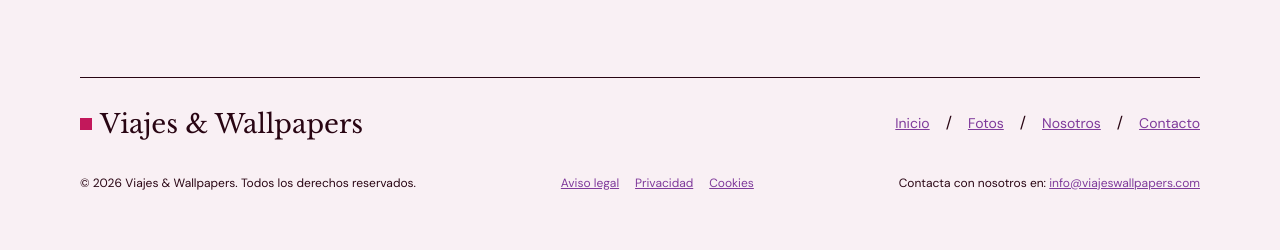
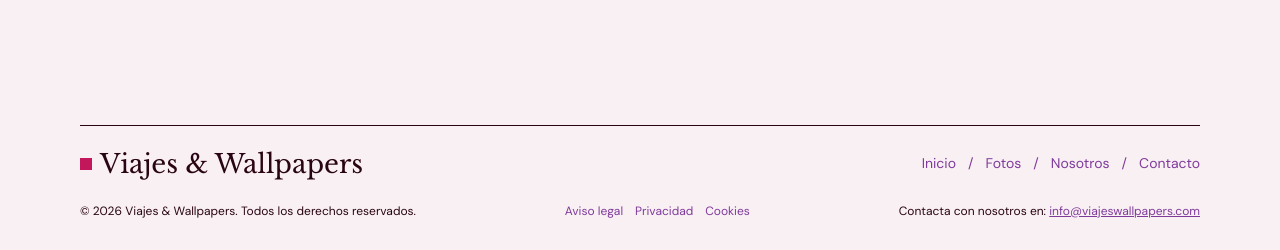
Before and after one commit to Karsu1411/diw-santa-toral, a plain HTML site: page index.html in a window 1280 px wide. Shown: the part 2356-2606 px from the top of the page. Drawn offline with nearby package versions, Linux system fonts and the light colour scheme.

Commit message:
Ajusta el pie al diseño de Figma
- 128 px entre el contenido y la línea del pie (80 + 48), como en Figma.
- Distancias de 24 px entre la línea, la fila de marca y la fila legal,
  compensando los 44 px de alto mínimo de los enlaces.
- Menú del pie y enlaces legales sin subrayado (enlaces sueltos), con las
  barras en acento y 12 px a cada lado.
- El correo, dentro de la frase, mantiene el subrayado.

```diff
--- a/css/estilos.css
+++ b/css/estilos.css
@@ -465,12 +465,13 @@ figcaption {
     border-radius: var(--radio);
 }
 
-/* PIE */
+/* PIE: medidas de Figma (las filas de 44 px por la zona táctil compensan el relleno) */
 .pie {
     display: flex;
     flex-direction: column;
-    gap: var(--espacio-2);
-    padding-block: var(--espacio-3) var(--espacio-4);
+    gap: var(--espacio-mitad);
+    margin-top: var(--espacio-6);
+    padding-block: var(--espacio-2);
     border-top: var(--borde) solid var(--color-texto);
 }
 
@@ -485,14 +486,9 @@ figcaption {
 .pie__lista {
     display: flex;
     flex-wrap: wrap;
-    gap: var(--espacio-2);
+    gap: var(--espacio-1-5);
     padding: 0;
     list-style: none;
-}
-
-.pie__lista--barras li + li::before {
-    content: "/";
-    margin-right: var(--espacio-2);
 }
 
 .pie__lista a {
@@ -500,6 +496,23 @@ figcaption {
     align-items: center;
     min-height: var(--objetivo-tactil);
     font-size: var(--tamano-pequeno);
+    text-decoration: none;
+}
+
+.pie__lista a:hover {
+    text-decoration: underline;
+}
+
+.pie__lista--barras li + li::before {
+    content: "/";
+    margin-right: var(--espacio-1-5);
+    color: var(--color-acento);
+    font-size: var(--tamano-pequeno);
+}
+
+.pie__lista--barras li {
+    display: flex;
+    align-items: center;
 }
 
 .pie__legal {
```
